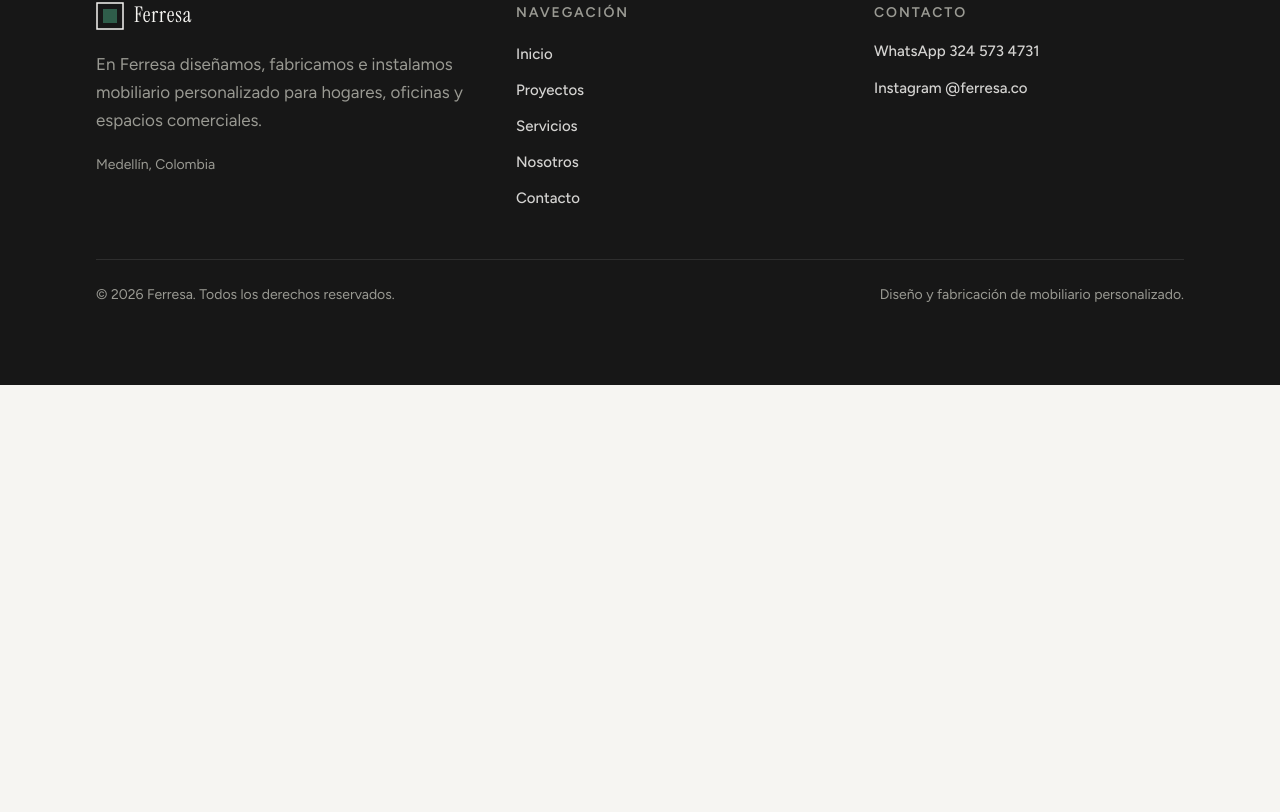
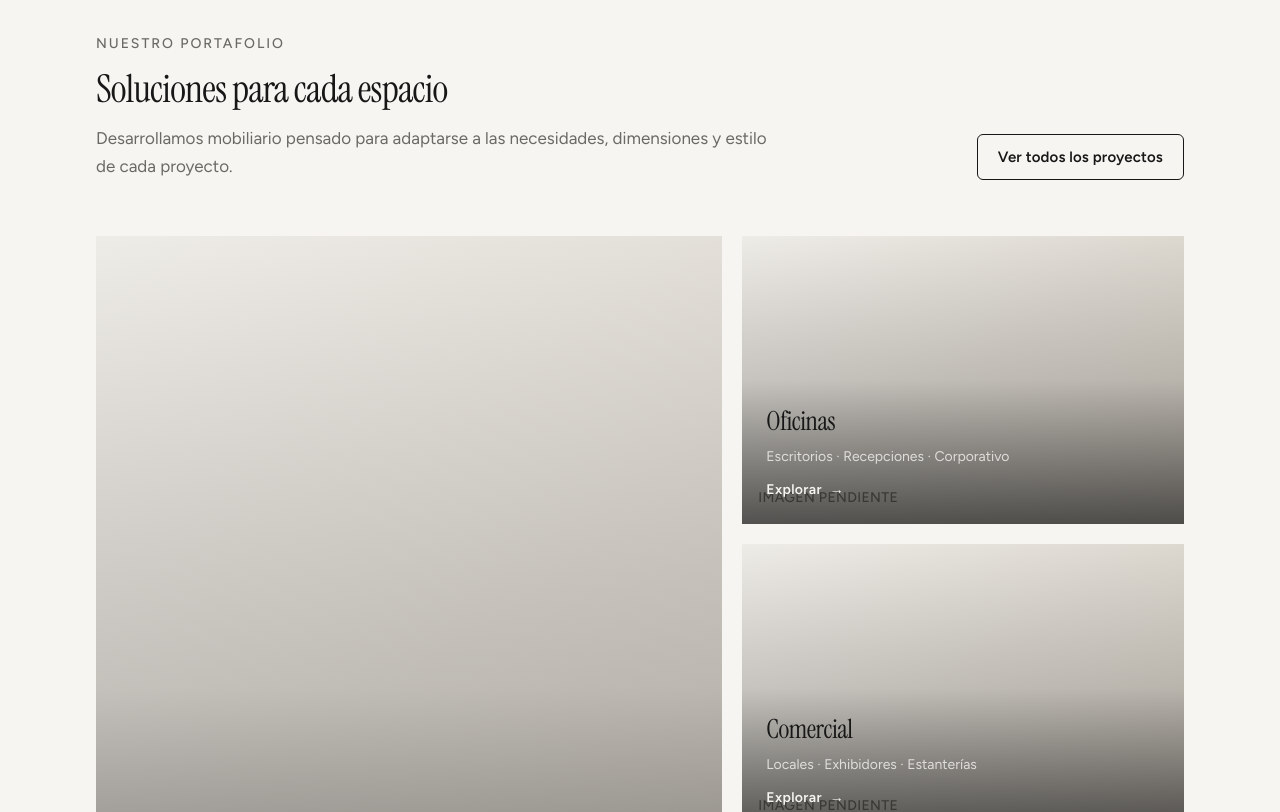
Before and after one commit to AGSolutionsco/Ferresa-web, a React (Vite) app: page / in a window 1280 px wide. Shown: the part 1297-2109 px from the top of the page. Before the commit the page ends 1682 px from the top, so only its background shows below. Built offline with nearby package versions, Linux system fonts and the light colour scheme.

Commit message:
feat: add portfolio categories section
Add editorial home portfolio categories with centralized data and image-ready cards for phase 3.2.

```diff
--- a/src/components/cards/CategoryCard.tsx
+++ b/src/components/cards/CategoryCard.tsx
@@ -1,33 +1,95 @@
 import { Link } from 'react-router-dom'
-import type { ProjectCategory } from '@/types'
+import type { PortfolioCategory } from '@/types'
+import { Image } from '@/components/ui/Image'
 import { cn } from '@/utils/cn'
 
 type CategoryCardProps = {
-  category: ProjectCategory
+  category: PortfolioCategory
   className?: string
-  /** Ruta opcional; por defecto filtra en /proyectos */
-  href?: string
+  /** Variante visual para layout editorial */
+  variant?: 'featured' | 'default'
 }
 
 export function CategoryCard({
   category,
   className,
-  href = `/proyectos?categoria=${category.id}`,
+  variant = 'default',
 }: CategoryCardProps) {
+  const featured = variant === 'featured' || category.featured
+  const href = category.href
+  const alt =
+    category.imageAlt ?? `Categoría ${category.name} — mobiliario Ferresa`
+
   return (
+    <article className={cn('h-full', className)}>
       <Link
         to={href}
         className={cn(
-        'group flex min-h-36 flex-col justify-between border border-ferresa-line bg-ferresa-surface p-5 transition-ferresa',
-        'hover:border-ferresa-ink hover:bg-ferresa-ink hover:text-ferresa-inverse',
-        'focus-visible:outline focus-visible:outline-2 focus-visible:outline-offset-2 focus-visible:outline-ferresa-focus',
-        className,
+          'group relative flex h-full flex-col overflow-hidden bg-ferresa-surface-muted',
+          'focus-visible:outline focus-visible:outline-2 focus-visible:outline-offset-4 focus-visible:outline-ferresa-focus',
+          featured ? 'min-h-[28rem] lg:min-h-full' : 'min-h-[16rem] sm:min-h-[18rem]',
         )}
       >
-      <span className="text-small tracking-[0.12em] text-ferresa-subtle uppercase transition-ferresa group-hover:text-ferresa-subtle">
-        Categoría
+        <div className="absolute inset-0 overflow-hidden">
+          {category.imageSrc ? (
+            <Image
+              src={category.imageSrc}
+              alt={alt}
+              width={featured ? 1200 : 800}
+              height={featured ? 1500 : 1000}
+              loading="lazy"
+              decoding="async"
+              className="h-full w-full transition-ferresa duration-[450ms] group-hover:scale-[1.03]"
+            />
+          ) : (
+            <div
+              role="img"
+              aria-label={`${alt} (placeholder de desarrollo)`}
+              className={cn(
+                'flex h-full w-full items-end bg-[linear-gradient(145deg,#eeece7_0%,#ddd9d1_50%,#cfc9be_100%)] p-4 transition-ferresa duration-[450ms] group-hover:scale-[1.02]',
+              )}
+            >
+              <span className="text-small font-medium tracking-wide text-ferresa-muted uppercase">
+                Imagen pendiente
               </span>
-      <span className="font-display text-[1.5rem] leading-tight">{category.label}</span>
+            </div>
+          )}
+          <div
+            className="pointer-events-none absolute inset-0 bg-gradient-to-t from-ferresa-ink/70 via-ferresa-ink/15 to-transparent"
+            aria-hidden="true"
+          />
+        </div>
+
+        <div
+          className={cn(
+            'relative mt-auto flex flex-col gap-2 p-5 text-ferresa-inverse sm:p-6',
+            featured && 'sm:p-8',
+          )}
+        >
+          <h3
+            className={cn(
+              'font-display leading-tight',
+              featured ? 'text-[2rem] sm:text-[2.35rem]' : 'text-[1.5rem] sm:text-[1.65rem]',
+            )}
+          >
+            {category.name}
+          </h3>
+          {category.summary ? (
+            <p className="max-w-md text-small text-ferresa-inverse/80">
+              {category.summary}
+            </p>
+          ) : null}
+          <p className="mt-1 inline-flex items-center gap-2 text-small font-semibold tracking-wide">
+            Explorar
+            <span
+              aria-hidden="true"
+              className="transition-ferresa group-hover:translate-x-1"
+            >
+              →
+            </span>
+          </p>
+        </div>
       </Link>
+    </article>
   )
 }
--- a/src/components/ui/SectionHeading.tsx
+++ b/src/components/ui/SectionHeading.tsx
@@ -8,6 +8,7 @@ type SectionHeadingProps = {
   align?: 'left' | 'center'
   className?: string
   titleAs?: 'h1' | 'h2' | 'h3'
+  titleId?: string
   tone?: 'light' | 'dark'
 }
 
@@ -18,6 +19,7 @@ export function SectionHeading({
   align = 'left',
   className,
   titleAs: TitleTag = 'h2',
+  titleId,
   tone = 'light',
 }: SectionHeadingProps) {
   const isDark = tone === 'dark'
@@ -41,6 +43,7 @@ export function SectionHeading({
         </p>
       ) : null}
       <TitleTag
+        id={titleId}
         className={cn(
           TitleTag === 'h1' ? 'text-h1' : TitleTag === 'h3' ? 'text-h3' : 'text-h2',
           isDark && 'text-ferresa-inverse',
--- a/src/data/categories.ts
+++ b/src/data/categories.ts
@@ -1,6 +1,9 @@
-import type { ProjectCategory } from '@/types'
+import type { PortfolioCategory, ProjectCategory } from '@/types'
 
-/** Categorías editables de proyectos / mobiliario */
+/**
+ * Taxonomía fina de proyectos (filtros / detalle).
+ * Se mantiene para FASE 4 — no inventar ítems.
+ */
 export const categories: ProjectCategory[] = [
   { id: 'cocinas', label: 'Cocinas' },
   { id: 'closets', label: 'Closets' },
@@ -15,3 +18,89 @@ export const categories: ProjectCategory[] = [
   { id: 'comercial', label: 'Comercial' },
   { id: 'proyectos-especiales', label: 'Proyectos especiales' },
 ]
+
+/**
+ * Catálogo detallado (cliente) — preparado para /servicios.
+ * No se renderiza ítem por ítem en la Home.
+ */
+export const categoryCatalog = {
+  hogar: [
+    'Cocinas integrales',
+    'Closets',
+    'Vestidores',
+    'Centros de entretenimiento',
+    'Muebles de sala',
+    'Recibidores',
+    'Consolas',
+    'Muebles de habitaciones',
+    'Mesas de noche',
+    'Muebles de baño',
+    'Bibliotecas',
+    'Paneles decorativos',
+    'Repisas',
+    'Muebles auxiliares',
+  ],
+  empresas: [
+    'Mobiliario de oficinas',
+    'Escritorios',
+    'Recepciones',
+    'Muebles para locales comerciales',
+    'Exhibidores',
+    'Estanterías',
+    'Mobiliario corporativo',
+  ],
+  especiales: [
+    'Muebles personalizados',
+    'Soluciones personalizadas según dimensiones y necesidades',
+  ],
+} as const
+
+/**
+ * Categorías principales de Home — puente comercial.
+ * Imágenes: null hasta cargar fotos reales en public/images.
+ */
+export const portfolioCategories: PortfolioCategory[] = [
+  {
+    id: 'hogar',
+    name: 'Hogar',
+    slug: 'hogar',
+    summary: 'Cocinas · Closets · Salas · Vestidores',
+    description:
+      'Mobiliario residencial personalizado para distintos ambientes del hogar.',
+    imageSrc: null,
+    imageAlt: 'Categoría Hogar — fotografía pendiente',
+    href: '/proyectos',
+    featured: true,
+  },
+  {
+    id: 'oficinas',
+    name: 'Oficinas',
+    slug: 'oficinas',
+    summary: 'Escritorios · Recepciones · Corporativo',
+    description: 'Soluciones de mobiliario para espacios de trabajo.',
+    imageSrc: null,
+    imageAlt: 'Categoría Oficinas — fotografía pendiente',
+    href: '/proyectos',
+  },
+  {
+    id: 'comercial',
+    name: 'Comercial',
+    slug: 'comercial',
+    summary: 'Locales · Exhibidores · Estanterías',
+    description: 'Mobiliario para locales y espacios comerciales.',
+    imageSrc: null,
+    imageAlt: 'Categoría Comercial — fotografía pendiente',
+    href: '/proyectos',
+  },
+  {
+    id: 'proyectos-personalizados',
+    name: 'Proyectos personalizados',
+    slug: 'proyectos-personalizados',
+    summary: 'A medida según espacio y necesidad',
+    description:
+      'Proyectos especiales y soluciones personalizadas según dimensiones y necesidades.',
+    imageSrc: null,
+    imageAlt: 'Categoría Proyectos personalizados — fotografía pendiente',
+    href: '/servicios',
+  },
+]
--- a/src/data/home.ts
+++ b/src/data/home.ts
@@ -43,4 +43,18 @@ export const homeContent = {
       to: '/contacto',
     },
   },
+  portfolio: {
+    eyebrow: 'Nuestro portafolio',
+    title: 'Soluciones para cada espacio',
+    /**
+     * Copy provisional — editable desde datos.
+     */
+    provisional: true,
+    description:
+      'Desarrollamos mobiliario pensado para adaptarse a las necesidades, dimensiones y estilo de cada proyecto.',
+    cta: {
+      label: 'Ver todos los proyectos',
+      to: '/proyectos',
+    },
+  },
 } as const
--- a/src/data/index.ts
+++ b/src/data/index.ts
@@ -1,5 +1,5 @@
 export { company } from './company'
-export { categories } from './categories'
+export { categories, portfolioCategories, categoryCatalog } from './categories'
 export { projects } from './projects'
 export { services } from './services'
 export { processSteps } from './process'
--- a/src/pages/HomePage.tsx
+++ b/src/pages/HomePage.tsx
@@ -1,15 +1,17 @@
 import { Hero } from '@/sections/Hero'
 import { ValueProposition } from '@/sections/ValueProposition'
+import { PortfolioCategories } from '@/sections/PortfolioCategories'
 
 /**
- * Home — FASE 3.1
- * Solo Hero + propuesta de valor. Secciones posteriores en FASE 3.2+.
+ * Home — FASE 3.1 + 3.2
+ * Hero, propuesta de valor y portafolio/categorías.
  */
 export function HomePage() {
   return (
     <>
       <Hero />
       <ValueProposition />
+      <PortfolioCategories />
     </>
   )
 }
--- /dev/null
+++ b/src/sections/PortfolioCategories.tsx
@@ -0,0 +1,57 @@
+import { homeContent } from '@/data/home'
+import { portfolioCategories } from '@/data/categories'
+import { Button } from '@/components/ui/Button'
+import { Section } from '@/components/ui/Section'
+import { SectionHeading } from '@/components/ui/SectionHeading'
+import { CategoryCard } from '@/components/cards/CategoryCard'
+
+/**
+ * Portafolio / categorías principales — FASE 3.2
+ * Layout editorial: card destacada + secundarias.
+ */
+export function PortfolioCategories() {
+  const { portfolio } = homeContent
+  const featured =
+    portfolioCategories.find((item) => item.featured) ?? portfolioCategories[0]
+  const secondary = portfolioCategories.filter((item) => item.id !== featured.id)
+
+  return (
+    <Section
+      tone="light"
+      padding="lg"
+      aria-labelledby="portfolio-heading"
+      className="border-b border-ferresa-line"
+    >
+      <div className="reveal-up flex flex-col gap-8 sm:gap-10 lg:flex-row lg:items-end lg:justify-between">
+        <SectionHeading
+          eyebrow={portfolio.eyebrow}
+          title={portfolio.title}
+          description={portfolio.description}
+          titleAs="h2"
+          titleId="portfolio-heading"
+          className="max-w-2xl"
+        />
+        <Button
+          to={portfolio.cta.to}
+          variant="secondary"
+          className="shrink-0 self-start lg:self-auto"
+        >
+          {portfolio.cta.label}
+        </Button>
+      </div>
+
+      <div className="reveal-up mt-10 grid gap-4 lg:mt-14 lg:grid-cols-12 lg:gap-5">
+        <CategoryCard
+          category={featured}
+          variant="featured"
+          className="lg:col-span-7 lg:min-h-[36rem]"
+        />
+        <div className="grid gap-4 sm:grid-cols-2 lg:col-span-5 lg:grid-cols-1 lg:gap-5">
+          {secondary.map((category) => (
+            <CategoryCard key={category.id} category={category} />
+          ))}
+        </div>
+      </div>
+    </Section>
+  )
+}
--- a/src/sections/index.ts
+++ b/src/sections/index.ts
@@ -1,2 +1,3 @@
 export { Hero } from './Hero'
 export { ValueProposition } from './ValueProposition'
+export { PortfolioCategories } from './PortfolioCategories'
```
Also changed, not shown: src/types/index.ts (+20 -0 lines), 1 other file (tests, documents, lock files or other folders). Lines whose indentation alone changed are shown as unchanged.
